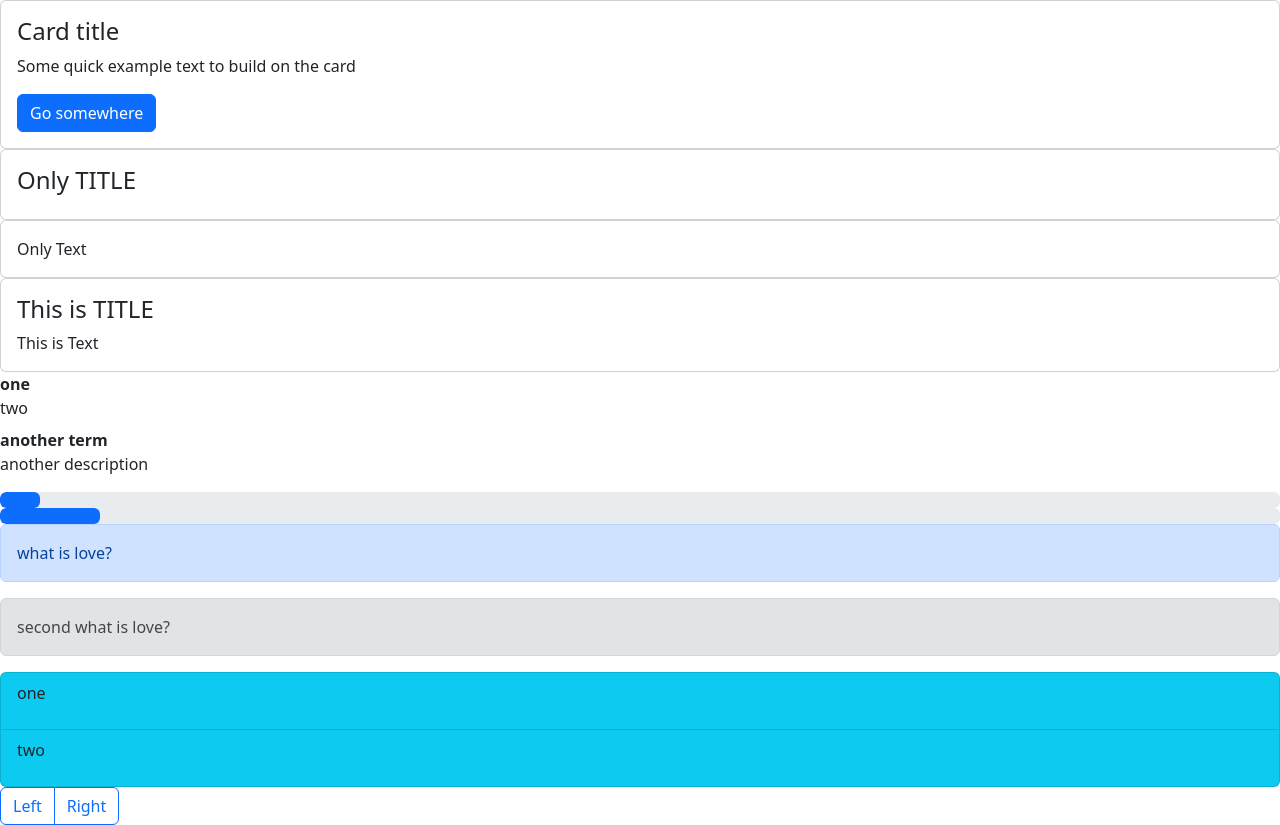
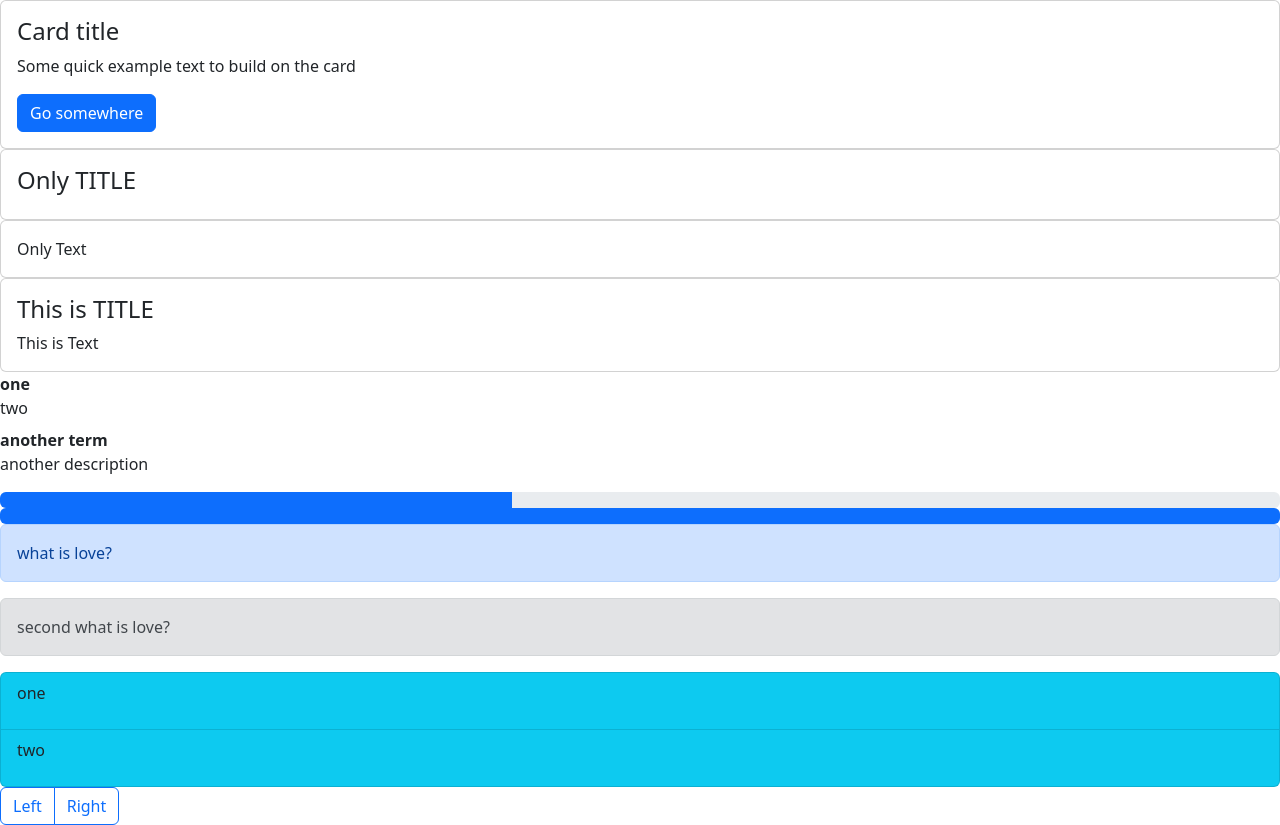
Before and after one commit to Salym7/JunJun-react-course, a React (Create React App) app: page / in a window 1280 px wide. Built offline with nearby package versions, Linux system fonts and the light colour scheme.

Commit message:
fixed component Progress

```diff
--- a/src/components/Progress.jsx
+++ b/src/components/Progress.jsx
@@ -6,11 +6,9 @@ class Progress extends Component {
         const {percentage} = this.props
         return (
             <div className="progress">
-                <div className="progress">
-                    <div className="progress-bar" role="progressbar" aria-valuenow={percentage} aria-valuemin="0"
-                         aria-valuemax="100" aria-label="progressbar"  style={{width: `${percentage}px`}}>
-                    </div>
-                 </div>
+                <div className="progress-bar" role="progressbar" aria-valuenow={percentage} aria-valuemin="0"
+                     aria-valuemax="100" aria-label="progressbar" style={{width: `${percentage}%`}}>
+                </div>
             </div>
         );
     }
```
